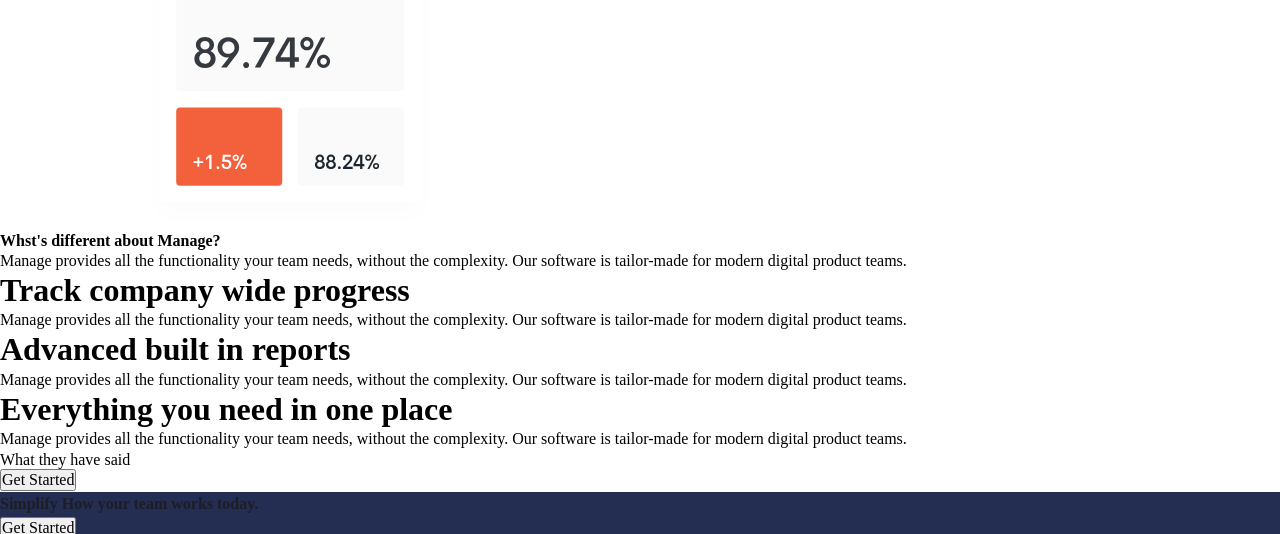
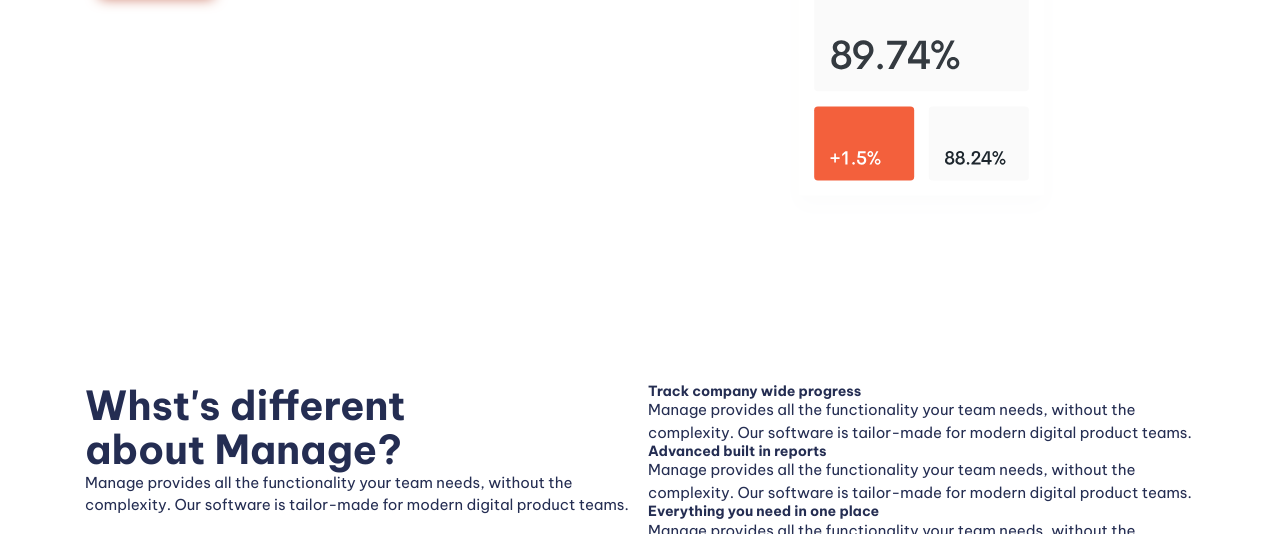
Before and after one commit to kamranlatifch/UI-UX-Landing-Page-Resp, a website built with Vite: page index.html in a window 1280 px wide. Shown: the part 527-1061 px from the top of the page. Built offline with nearby package versions, Linux system fonts and the light colour scheme.

Commit message:
feat(css): add necessary css for colors and buttons

```diff
--- a/index.html
+++ b/index.html
@@ -40,7 +40,7 @@
     </header>
 
     <main>
-      <section>
+      <section class="padding-block-900">
         <div class="container">
           <div class="even-columns">
             <div class="">
@@ -60,7 +60,7 @@
         </div>
       </section>
 
-      <section>
+      <section class="padding-block-900">
         <div class="container">
           <div class="even-columns">
             <div class="">
@@ -76,7 +76,7 @@
             <div class="">
               <ul class="numbered-items" role="list">
                 <li>
-                  <h3 class="fs-600 fw-bold">Track company wide progress</h3>
+                  <h3 class="fs-400 fw-bold">Track company wide progress</h3>
                   <p>
                     Manage provides all the functionality your team needs,
                     without the complexity. Our software is tailor-made for
@@ -84,7 +84,7 @@
                   </p>
                 </li>
                 <li>
-                  <h3 class="fs-600 fw-bold">Advanced built in reports</h3>
+                  <h3 class="fs-400 fw-bold">Advanced built in reports</h3>
                   <p>
                     Manage provides all the functionality your team needs,
                     without the complexity. Our software is tailor-made for
@@ -92,7 +92,7 @@
                   </p>
                 </li>
                 <li>
-                  <h3 class="fs-600 fw-bold">
+                  <h3 class="fs-400 fw-bold">
                     Everything you need in one place
                   </h3>
                   <p>
@@ -107,12 +107,12 @@
         </div>
       </section>
 
-      <section class="carousel">
-        <h2 class="fs-secondary-heading">What they have said</h2>
+      <section class="carousel | padding-block-700">
+        <h2 class="fs-secondary-heading fw-bold">What they've said</h2>
         <!-- Carosual here -->
         <button class="button">Get Started</button>
       </section>
-      <section class="cta | bg-primary-400 text-neutral-100">
+      <section class="cta | bg-accent-400 text-neutral-100 padding-block-700">
         <div class="container">
           <div class="even-columns">
             <div class="">
@@ -128,7 +128,7 @@
       </section>
     </main>
 
-    <footer class="bg-neutral-900 text-neutral-100">
+    <footer class="bg-neutral-900 text-neutral-100 padding-block-700">
       <div class="container">
         <div class="even-columns">
           <div class="">
--- a/style.css
+++ b/style.css
@@ -1,11 +1,12 @@
 :root {
   --clr-primary-400: hsl(228, 39%, 23%);
-
+  --clr-accent-500: hsl(12, 50%, 60%);
   --clr-accent-400: hsl(12, 88%, 59%);
+  --clr-accent-300: hsl(12, 88%, 75%);
   --clr-accent-100: hsl(13, 100%, 96%);
 
-  --clr-neutral-100: hsl(232, 12%, 13%);
-  --clr-neutral-900: hsl(0, 0%, 0%);
+  --clr-neutral-900: hsl(232, 12%, 13%);
+  --clr-neutral-100: hsl(0, 0%, 100%);
 
   --ff-primary: 'Be Vietnam Pro', serif;
 
@@ -31,6 +32,15 @@
 
   --fs-nav: var(--fs-500);
   --fs-button: var(--fs-300);
+  --size-100: 0.25rem;
+  --size-200: 0.5rem;
+  --size-300: 0.75rem;
+  --size-400: 1rem;
+  --size-500: 1.5rem;
+  --size-600: 2rem;
+  --size-700: 3rem;
+  --size-800: 4rem;
+  --size-900: 5rem;
 }
 
 @media (min-width: 50em) {
@@ -162,10 +172,12 @@
   font-weight: var(--fw-regular);
 }
 .fs-primary-heading {
-  font-size: var(--fw-primary-heading);
+  font-size: var(--fs-primary-heading);
+  line-height: 1.1;
 }
 .fs-secondary-heading {
-  font-size: var(--fw-secondary-heading);
+  font-size: var(--fs-secondary-heading);
+  line-height: 1.1;
 }
 .fx-300 {
   font-size: var(--fs-300);
@@ -179,3 +191,59 @@
 .fs-600 {
   font-size: var(--fs-600);
 }
+.container {
+  --max-width: 1110px;
+  --padding: 1rem;
+
+  width: min(var(--max-width), 100% - (var(--padding) * 2));
+  margin-inline: auto;
+}
+.even-columns {
+  display: grid;
+  gap: 1rem;
+}
+.padding-block-900 {
+  padding-block: var(--size-900);
+}
+.padding-block-700 {
+  padding-block: var(--size-700);
+}
+@media (min-width: 50em) {
+  .even-columns {
+    grid-auto-flow: column;
+    grid-auto-columns: 1fr;
+  }
+}
+/* General styling */
+body {
+  font-size: var(--fs-body);
+  font-family: var(--ff-body);
+  color: var(--clr-primary-400);
+}
+.button {
+  cursor: pointer;
+  text-decoration: none;
+  border: 0;
+  border-radius: 100vmax;
+  padding: 1em 2.5em;
+  line-height: 1;
+  font-weight: var(--fw-bold);
+  font-size: var(--fs-button);
+  color: var(--clr-neutral-100);
+  background-color: var(--clr-accent-400);
+  box-shadow: 0 1.125em 1em -1em var(--clr-accent-500);
+}
+.button[data-type='inverted'] {
+  background-color: var(--clr-neutral-100);
+  color: var(--clr-accent-400);
+}
+.button:hover,
+.button:focus-visible {
+  background-color: var(--clr-accent-300);
+}
+
+.button[data-type='inverted']:hover,
+.button[data-type='inverted']:focus-visible {
+  background-color: var(--clr-neutral-100);
+  color: var(--clr-accent-300);
+}
```
